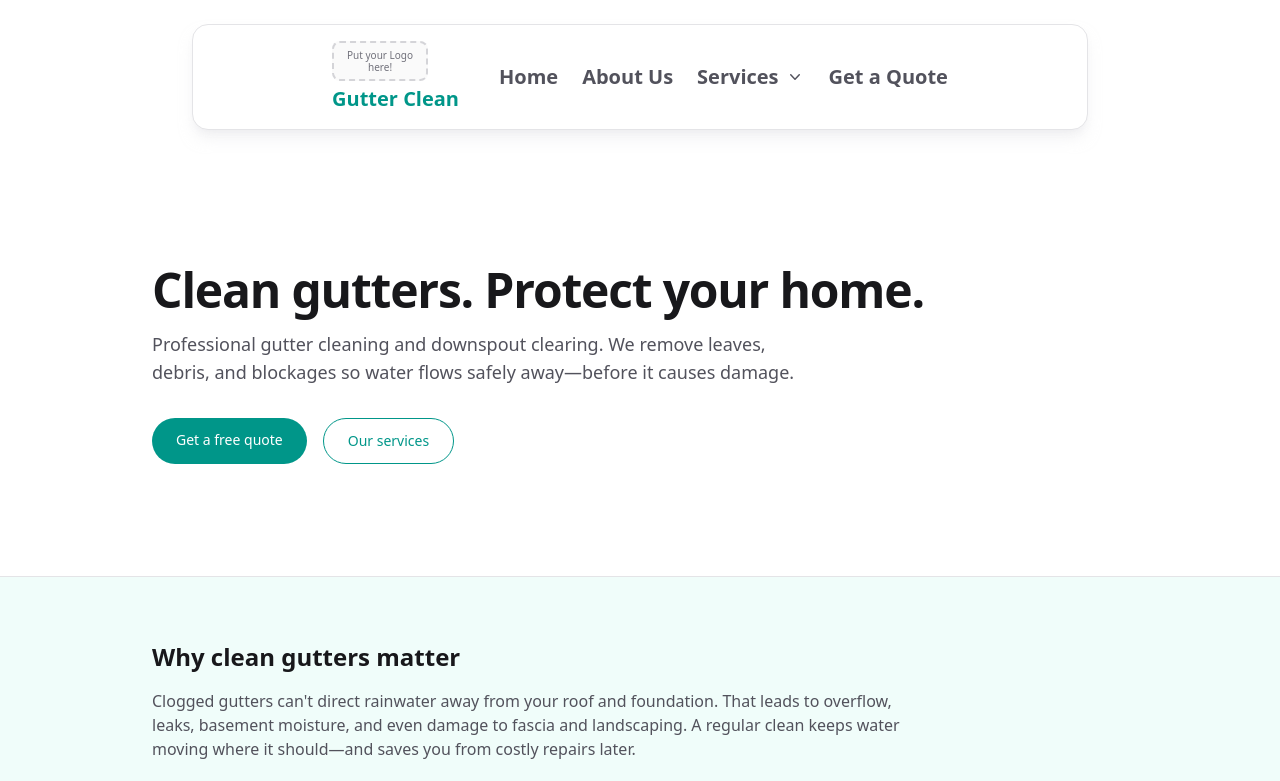
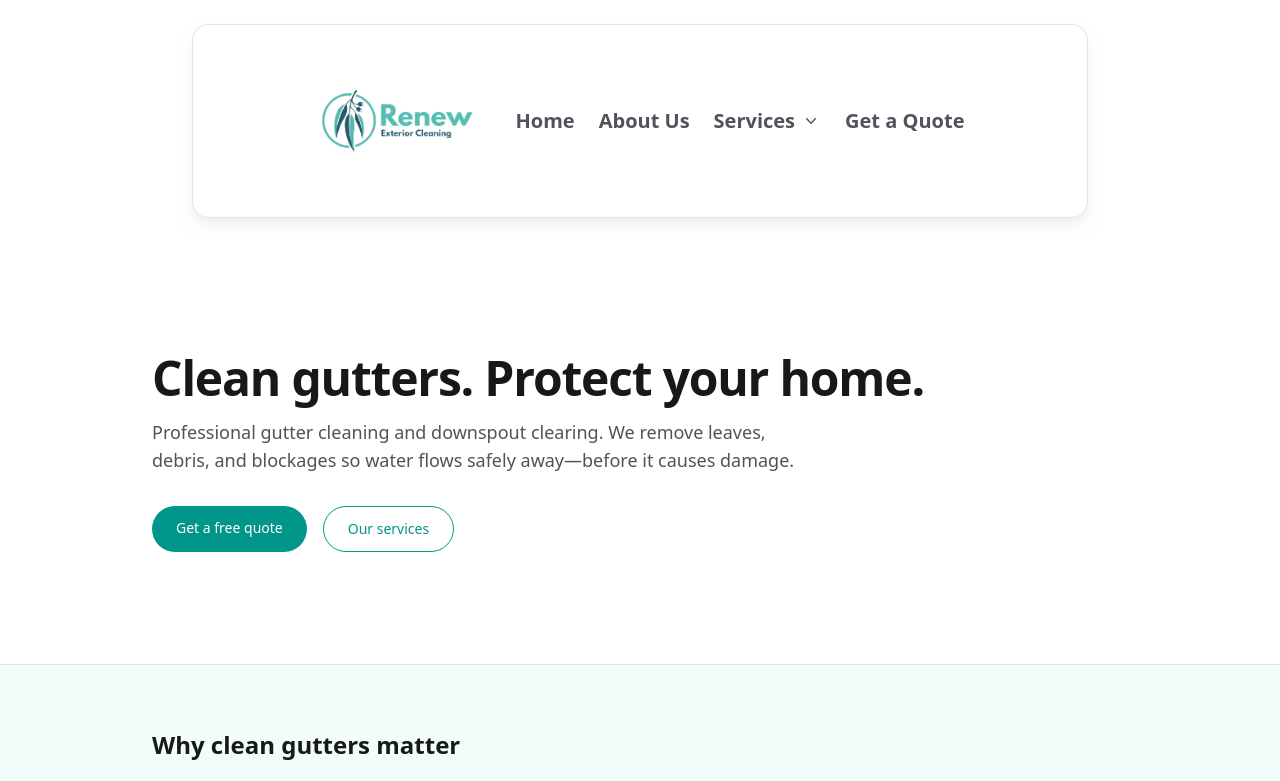
Before and after one commit to wenma843-byte/gutter-cleaning, a Next.js app: page / in a window 1280 px wide. Shown: the top 781 px of the page. Built offline with nearby package versions, Linux system fonts and the light colour scheme.

Commit message:
replace the logo

```diff
--- a/src/app/layout.js
+++ b/src/app/layout.js
@@ -1,7 +1,9 @@
 import { Geist, Geist_Mono } from "next/font/google";
 import Link from "next/link";
+import Image from "next/image";
 import NavServicesDropdown from "./components/NavServicesDropdown";
 import "./globals.css";
+import RenewLogo from "../RENEW LOGO NO BACKGROUND.png";
 
 const geistSans = Geist({
   variable: "--font-geist-sans",
@@ -27,15 +29,15 @@ function Nav() {
       >
         <Link
           href="/"
-          className="flex flex-col items-center gap-1 text-teal-600 hover:text-teal-700 sm:items-start"
+          className="flex items-center gap-3 text-teal-600 hover:text-teal-700"
+          aria-label="Renew Exterior Cleaning home"
         >
-          <span
-            className="flex h-10 w-24 shrink-0 items-center justify-center rounded-lg border-2 border-dashed border-zinc-300 bg-zinc-50 px-1 text-center text-[10px] leading-tight text-zinc-500"
-            aria-hidden
-          >
-            Put your Logo here!
-          </span>
-          <span className="text-xl font-semibold">Gutter Clean</span>
+          <Image
+            src={RenewLogo}
+            alt="Renew Exterior Cleaning logo"
+            className="h-36 w-auto sm:h-40"
+            priority
+          />
         </Link>
         <ul className="flex flex-wrap items-center justify-center gap-4 text-xl font-semibold text-zinc-600 sm:gap-6">
           <li>
```
Also changed, not shown: src/RENEW LOGO NO BACKGROUND.png (added).
